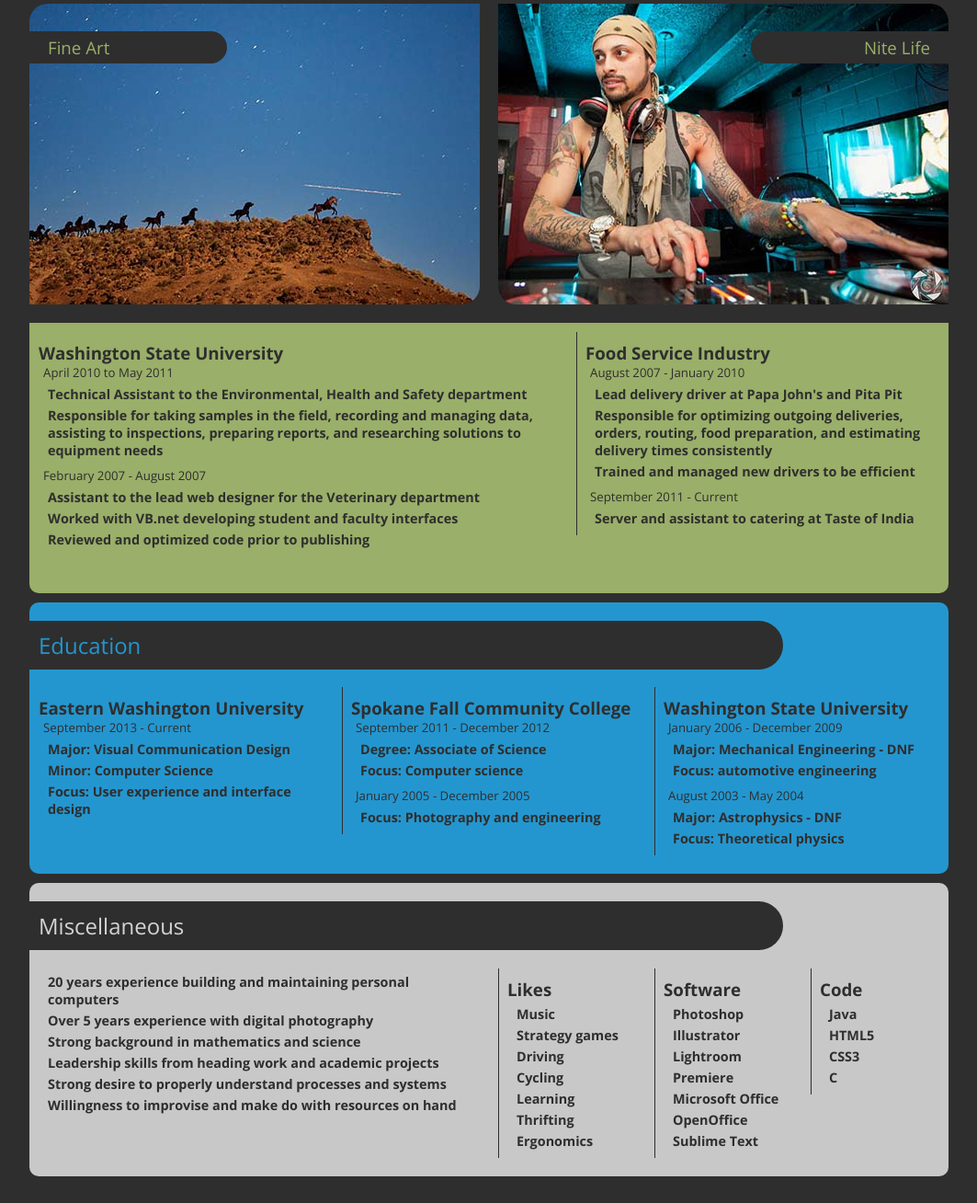
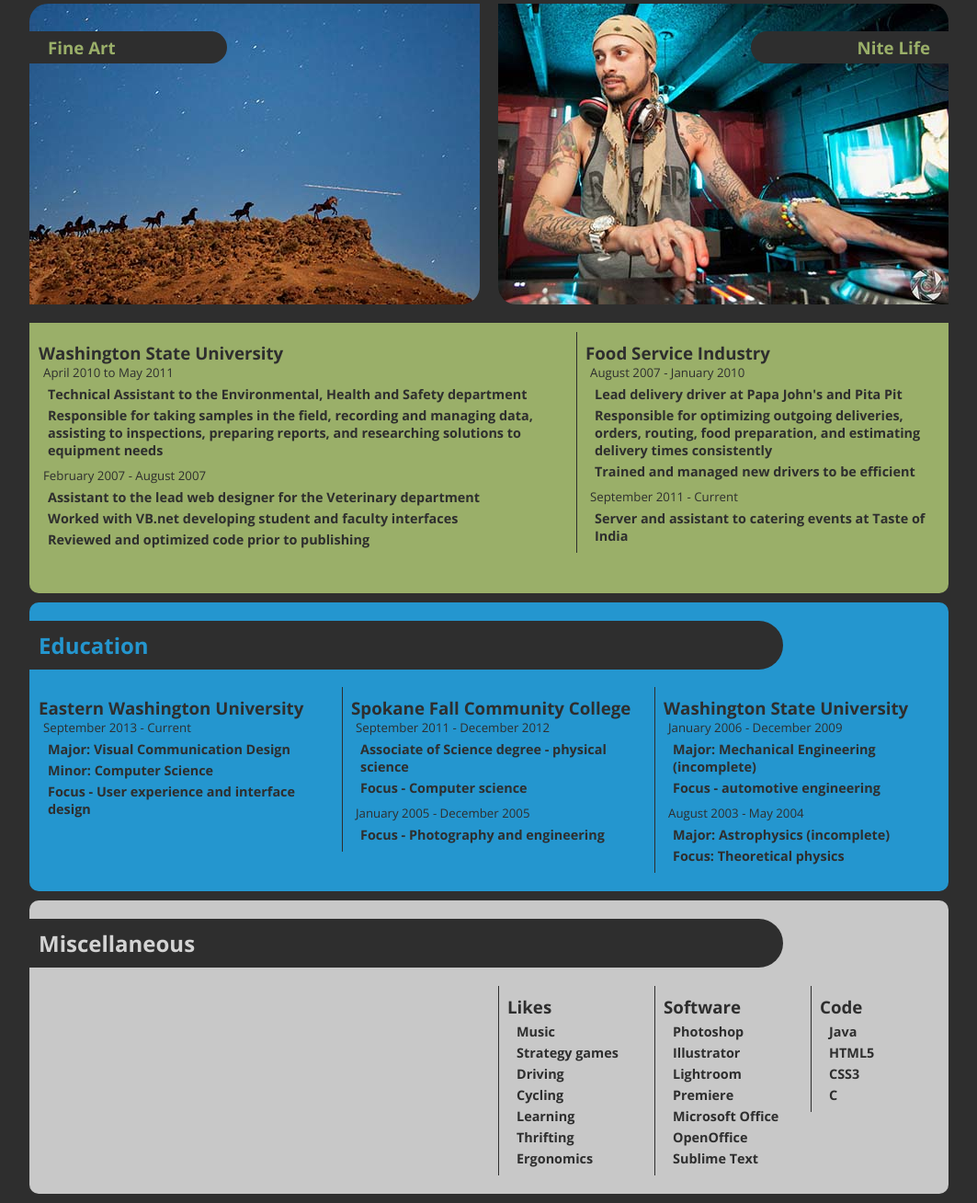
Before and after one commit to Azire/p2-resume, a plain HTML site: page index.html in a window 1280 px wide. Shown: the part 1176-2484 px from the top of the page at 92% size, without its empty margins (108-1171 px from the left). Drawn offline with nearby package versions, Linux system fonts and the light colour scheme.

Commit message:
Revert "Misc content. fonts, etc"
This reverts commit 372008a3d1a441cbb940e946a2f2c8957b910a81.

```diff
--- a/css/styles.css
+++ b/css/styles.css
@@ -22,7 +22,6 @@ h2{
 	background: #2e2e2e;
 	border-radius: 0 30px 30px 0;
 	width: 800px;
-	font-weight: lighter;
 }
 
 h3 {
@@ -114,7 +113,6 @@ h5 {
 	width: 175px;
 	padding: 5px 20px;
 	border-radius: 0 20px 20px 0;
-	font-weight: lighter;
 }
 
 .portrait h3, .night h3{
@@ -126,7 +124,6 @@ h5 {
 	width: 175px;
 	padding: 5px 20px;
 	border-radius: 20px 0 0 20px;
-	font-weight: lighter;
 }
 
 .event{
--- a/index.html
+++ b/index.html
@@ -19,7 +19,7 @@
 			<h1>Cody R Schroeder</h1>
 		</div>
 
-		<img class="grid_3 omega" src="img/self.jpg" alt="CodyRS">
+		<img class="grid_3 omega" src="http://i.imgur.com/py62wEW.jpg" alt="CodyRS">
 
 		<div class="grid_5 alpha">
 			<h4>Photographer</h4>
@@ -67,18 +67,21 @@
 		</div>
 
 		<div class="grid_12 portfolio">
-			<a href="#" class="grid_6 alpha event">
+			<div class="grid_6 alpha event">
 				<h3>Event</h3>
-			</a>
-			<a href="#" class="grid_6 omega portrait">
+			</div>
+
+			<div class="grid_6 omega portrait">
 				<h3>Portrait</h3>
-			</a>
-			<a href="#" class="grid_6 alpha art">
+			</div>
+			<div class="grid_6 alpha art">
 				<h3>Fine Art</h3>
-			</a>
-			<a href="#" class="grid_6 omega night">
+
+			</div>
+			<div class="grid_6 omega night">
 				<h3>Nite Life</h3>
-			</a>
+
+			</div>
 
 		</div>
 		<div class="grid_7 alpha">
@@ -112,7 +115,7 @@
 			</ul>
 
 			<h5>September 2011 - Current</h5>
-			<ul><li>Server and assistant to catering at Taste of India</li></ul>
+			<ul><li>Server and assistant to catering events at Taste of India</li></ul>
 		</div>
 	</div>
 
@@ -126,7 +129,7 @@
 			<ul>
 				<li>Major: Visual Communication Design</li>
 				<li>Minor: Computer Science</li>
-				<li>Focus: User experience and interface design</li>
+				<li>Focus - User experience and interface design</li>
 			</ul>
 		</div>
 		<div class="grid_4 sfcc">
@@ -135,14 +138,14 @@
 			<h5>September 2011 - December 2012</h5>
 
 			<ul>
-				<li>Degree: Associate of Science</li>
-				<li>Focus: Computer science</li>
+				<li>Associate of Science degree - physical science</li>
+				<li>Focus - Computer science</li>
 			</ul>
 
 			<h5>January 2005 - December 2005</h5>
 
 			<ul>
-				<li>Focus: Photography and engineering</li>
+				<li>Focus - Photography and engineering</li>
 			</ul>
 		</div>
 
@@ -152,14 +155,14 @@
 			<h5>January 2006 - December 2009</h5>
 
 			<ul>
-				<li>Major: Mechanical Engineering - DNF</li>
-				<li>Focus: automotive engineering</li>
+				<li>Major: Mechanical Engineering (incomplete)</li>
+				<li>Focus - automotive engineering</li>
 			</ul>
 
 			<h5>August 2003 - May 2004</h5>
 
 			<ul>
-				<li>Major: Astrophysics - DNF</li>
+				<li>Major: Astrophysics (incomplete)</li>
 				<li>Focus: Theoretical physics</li>
 			</ul>
 		</div>
@@ -169,14 +172,7 @@
 		<h2>Miscellaneous</h2>
 
 		<div class="grid_6">
-			<ul>
-			<li>20 years experience building and maintaining personal computers</li>
-			<li>Over 5 years experience with digital photography</li>
-			<li>Strong background in mathematics and science</li>
-			<li>Leadership skills from heading work and academic projects</li>
-			<li>Strong desire to properly understand processes and systems</li>
-			<li>Willingness to improvise and make do with resources on hand</li>
-			</ul>
+
 
 		</div>
 		<div class="grid_2 like">
```
Also changed, not shown: img/self.jpg (deleted).
